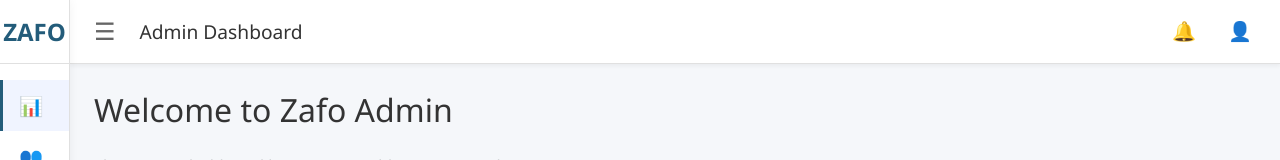
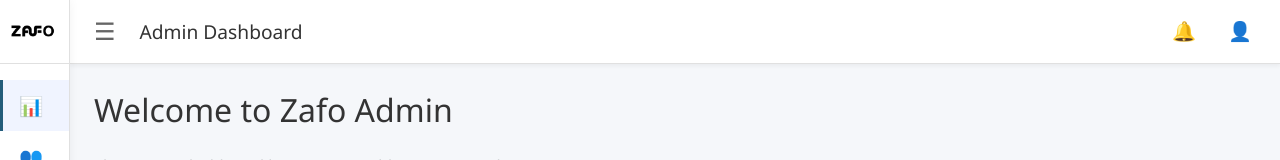
Before and after one commit to akashom53/v2zafo-frontend, an Angular app: page / in a window 1280 px wide. Shown: the top 160 px of the page. Built offline with nearby package versions, Linux system fonts and the light colour scheme.

Commit message:
Fixed logo

```diff
--- a/angular.json
+++ b/angular.json
@@ -46,6 +46,7 @@
             ],
             "tsConfig": "tsconfig.app.json",
             "assets": [
+              "src/assets",
               {
                 "glob": "**/*",
                 "input": "public"
--- a/src/app/ui/components/layout/main-layout/main-layout.component.css
+++ b/src/app/ui/components/layout/main-layout/main-layout.component.css
@@ -70,7 +70,7 @@
 .logo-container {
     padding: 20px 0;
     display: flex;
-    justify-content: center;
+    justify-content: left;
     align-items: center;
     border-bottom: 1px solid #e0e0e0;
     height: 64px;
@@ -78,9 +78,8 @@
 
 /* Change the logo color */
 .logo {
-    font-size: 1.5rem;
-    font-weight: bold;
-    color: #235C7A;
+    margin-left: 0.5em;
+    width: 50px;
     /* Changed from #4a6cf7 */
 }
 
@@ -175,6 +174,8 @@
     flex-shrink: 0;
     /* Prevent toolbar from shrinking */
 }
+
+
 
 .menu-toggle {
     background: none;
--- a/src/app/ui/components/layout/main-layout/main-layout.component.html
+++ b/src/app/ui/components/layout/main-layout/main-layout.component.html
@@ -2,7 +2,7 @@
     <!-- Side Navigation -->
     <aside class="side-nav">
         <div class="logo-container">
-            <span class="logo">ZAFO</span>
+            <img src="assets/img/zafo_logo@4x.png" alt="" class="logo">
         </div>
         <nav class="nav-items">
             <a href="#" class="nav-item active">
```
Also changed, not shown: src/assets/img/zafo_logo@4x.png (added).
